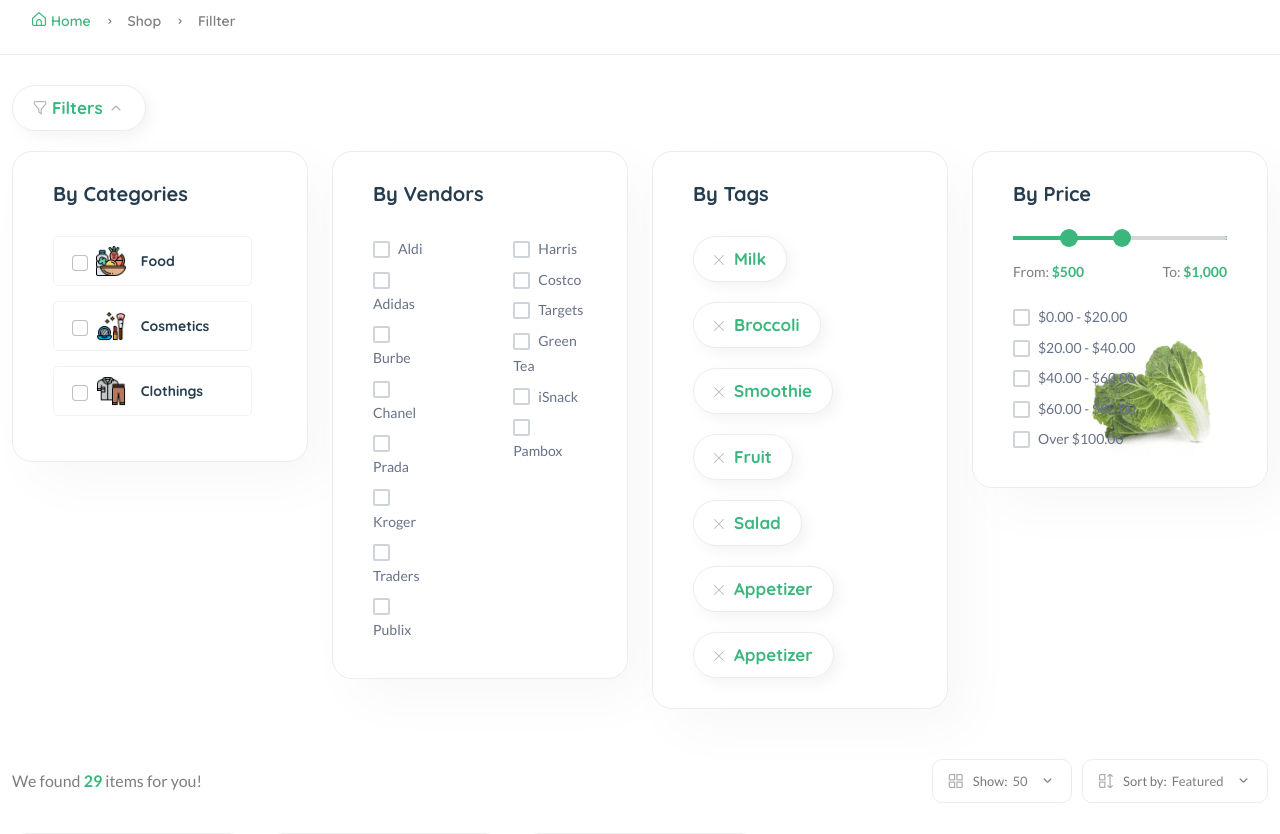
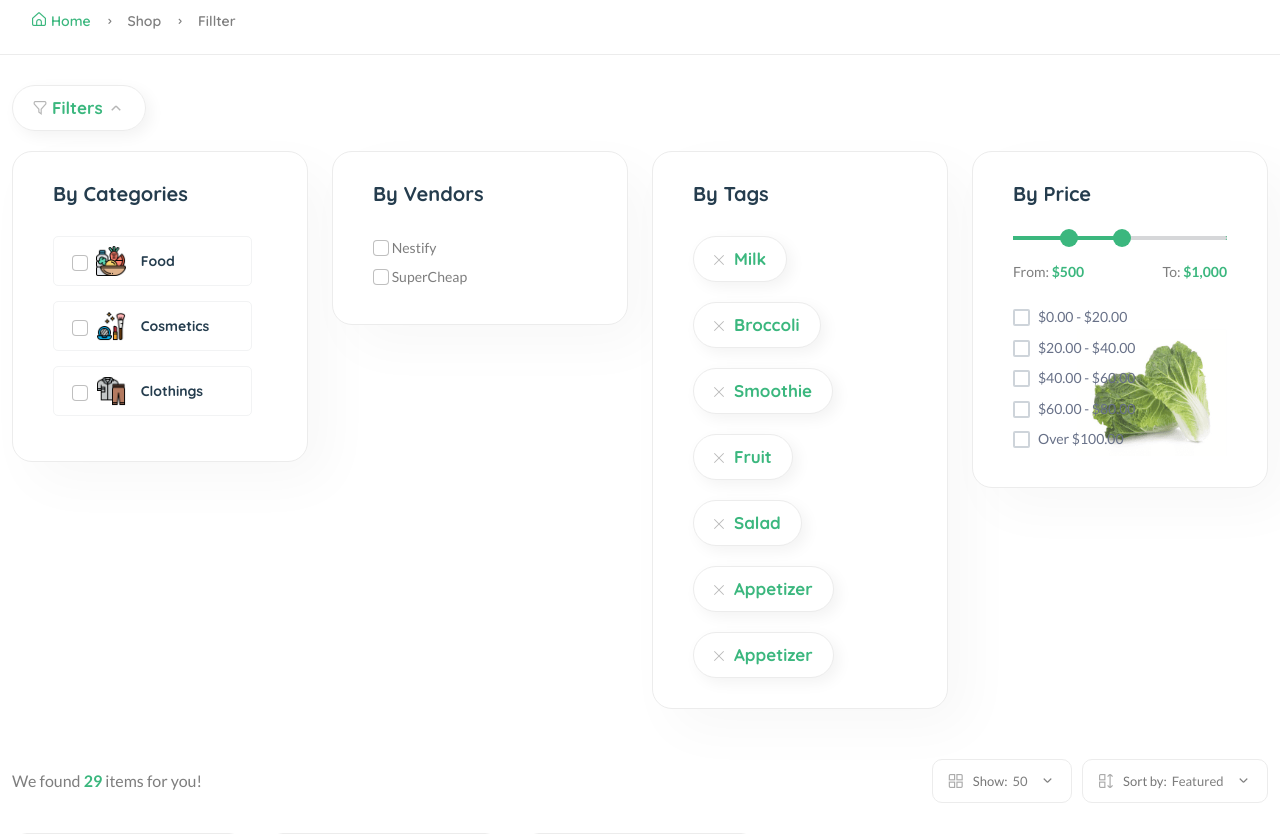
Before and after one commit to galaxydrifting/E-commerce, a Django app: page /products/ in a window 1280 px wide. Shown: the part 325-1159 px from the top of the page. Run offline with Django 5.2, Linux system fonts and the light colour scheme; data comes from the database, SQL or seed files in the repository; parts of the project's set-up code (start-up, migrations or seed data) failed here and were passed over; some libraries are stand-ins or nearby versions.

Commit message:
feat: product-list filter

```diff
--- a/ecomprj/core/context_processor.py
+++ b/ecomprj/core/context_processor.py
@@ -1,7 +1,7 @@
 from core.models import (
     # Product,
     Category,
-    # Vendor,
+    Vendor,
     # CartOrder,
     # CartOrderItems,
     # ProductImages,
@@ -13,10 +13,15 @@ from core.models import (
 
 def default(request):
     categories = Category.objects.all()
+    vendors = Vendor.objects.all()
 
     try:
         address = Address.objects.get(user=request.user)
     except Exception:
         address = None
 
-    return {"categories": categories, "address": address}
+    return {
+        "categories": categories,
+        "address": address,
+        "vendors": vendors,
+    }
--- a/ecomprj/static/assets/js/function.js
+++ b/ecomprj/static/assets/js/function.js
@@ -59,3 +59,23 @@ $("#commentForm").submit(function (e) {
         }
     })
 })
+
+$(document).ready(function () {
+    $(".loader").hide()
+
+    $(".filter-checkbox").on("click", function () {
+        let filter_object = {}
+
+        $(".filter-checkbox").each(function () {
+            let filter_value = $(this).val()
+            let filter_key = $(this).data("filter")
+            // console.log(filter_value, filter_key);
+            filter_object[filter_key] =
+                Array.from(document.querySelectorAll('input[data-filter=' + filter_key + ']:checked')).map(function
+                    (element) {
+                    return element.value
+                })
+        })
+        console.log(filter_object);
+    })
+})
--- a/ecomprj/templates/core/product-list.html
+++ b/ecomprj/templates/core/product-list.html
@@ -30,8 +30,7 @@
                                         <ul>
                                             {% for c in categories%}
                                             <li>
-                                            <input class="form-check-input filter-checkbox" type="checkbox" name="checkbox"
-data-filter="category" id="exampleCheckbox2" value="{{ c.id }}" />&nbsp;&nbsp;
+                                            <input class="form-check-input filter-checkbox" type="checkbox" name="checkbox" data-filter="category" id="exampleCheckbox2" value="{{ c.id }}" />&nbsp;&nbsp;
                                                 <a href="{% url 'core:category-product-list' c.cid %}"> <img src="{{ c.image.url }}" alt="" />{{ c.title }}</a>
                                             </li>
                                             {% endfor %}
@@ -43,49 +42,12 @@ data-filter="category" id="exampleCheckbox2" value="{{ c.id }}" />&nbsp;&nbsp;
                                 <div class="card">
                                     <h5 class="mb-30">By Vendors</h5>
                                     <div class="d-flex">
-                                        <div class="custome-checkbox mr-80">
-                                            <input class="form-check-input" type="checkbox" name="checkbox" id="exampleCheckbox1" value="" />
-                                            <label class="form-check-label" for="exampleCheckbox1"><span>Aldi</span></label>
+                                        <div class="custom2-checkbox mr-80">
+                                            {% for v in vendors %}
+                                            <input class="form-check-input filter-checkbox" data-filter="vendor" type="checkbox" name="checkbox" id="exampleCheckbox1" value="{{ v.id }}" />
+                                            <label class="form-check-label" for="exampleCheckbox1"><span>{{ v.title }}</span></label>
                                             <br />
-                                            <input class="form-check-input" type="checkbox" name="checkbox" id="exampleCheckbox2" value="" />
-                                            <label class="form-check-label" for="exampleCheckbox2"><span>Adidas</span></label>
-                                            <br />
-                                            <input class="form-check-input" type="checkbox" name="checkbox" id="exampleCheckbox3" value="" />
-                                            <label class="form-check-label" for="exampleCheckbox3"><span>Burbe</span></label>
-                                            <br />
-                                            <input class="form-check-input" type="checkbox" name="checkbox" id="exampleCheckbox4" value="" />
-                                            <label class="form-check-label" for="exampleCheckbox4"><span>Chanel</span></label>
-                                            <br />
-                                            <input class="form-check-input" type="checkbox" name="checkbox" id="exampleCheckbox5" value="" />
-                                            <label class="form-check-label" for="exampleCheckbox5"><span>Prada</span></label>
-                                            <br />
-                                            <input class="form-check-input" type="checkbox" name="checkbox" id="exampleCheckbox6" value="" />
-                                            <label class="form-check-label" for="exampleCheckbox6"><span>Kroger</span></label>
-                                            <br />
-                                            <input class="form-check-input" type="checkbox" name="checkbox" id="exampleCheckbox7" value="" />
-                                            <label class="form-check-label" for="exampleCheckbox7"><span>Traders</span></label>
-                                            <br />
-                                            <input class="form-check-input" type="checkbox" name="checkbox" id="exampleCheckbox8" value="" />
-                                            <label class="form-check-label" for="exampleCheckbox8"><span>Publix</span></label>
-                                        </div>
-                                        <div class="custome-checkbox">
-                                            <input class="form-check-input" type="checkbox" name="checkbox" id="exampleCheckbox11" value="" />
-                                            <label class="form-check-label" for="exampleCheckbox11"><span>Harris</span></label>
-                                            <br />
-                                            <input class="form-check-input" type="checkbox" name="checkbox" id="exampleCheckbox21" value="" />
-                                            <label class="form-check-label" for="exampleCheckbox21"><span>Costco</span></label>
-                                            <br />
-                                            <input class="form-check-input" type="checkbox" name="checkbox" id="exampleCheckbox31" value="" />
-                                            <label class="form-check-label" for="exampleCheckbox31"><span>Targets</span></label>
-                                            <br />
-                                            <input class="form-check-input" type="checkbox" name="checkbox" id="exampleCheckbox41" value="" />
-                                            <label class="form-check-label" for="exampleCheckbox41"><span>Green Tea</span></label>
-                                            <br />
-                                            <input class="form-check-input" type="checkbox" name="checkbox" id="exampleCheckbox51" value="" />
-                                            <label class="form-check-label" for="exampleCheckbox51"><span>iSnack</span></label>
-                                            <br />
-                                            <input class="form-check-input" type="checkbox" name="checkbox" id="exampleCheckbox61" value="" />
-                                            <label class="form-check-label" for="exampleCheckbox61"><span>Pambox</span></label>
+                                            {% endfor %}
                                         </div>
                                     </div>
                                 </div>
```
